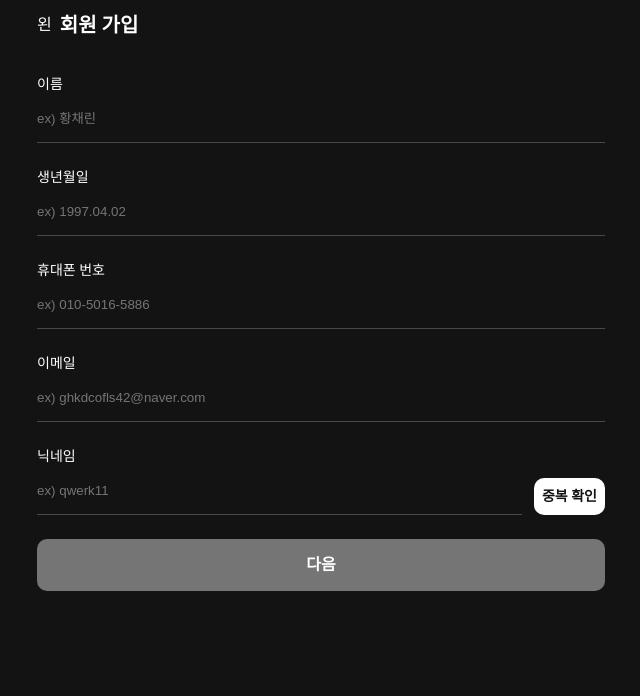
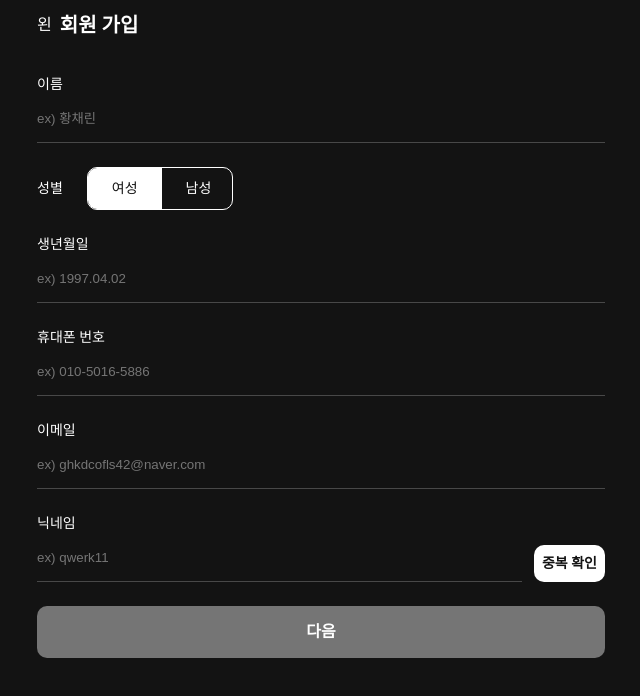
Before and after one commit to Qfeed-Dev/qfeed-client-web, a Next.js app: page /sign-up/default in a window 1280 px wide. Shown: the top 696 px of the page, without its empty margins (319-959 px from the left). Built offline with nearby package versions, Linux system fonts and the light colour scheme.

Commit message:
feat: add gender toggle

```diff
--- a/src/components/pages/sign-up/default.tsx
+++ b/src/components/pages/sign-up/default.tsx
@@ -5,6 +5,7 @@ import ButtonFillSmall from "src/components/buttons/button-fill-small";
 import Flex from "src/components/common/Flex";
 import InputLine from "src/components/inputs/input-line";
 import NavigationTop from "src/components/navigations/navigation-top";
+import ButtonGenderSelect from "src/components/sign-up/button-gender-select";
 import { useInput } from "src/hooks/common/useInput";
 
 const SignIn = () => {
@@ -29,6 +30,7 @@ const SignIn = () => {
                     label="이름"
                     placeholder="ex) 황채린"
                 />
+                <ButtonGenderSelect />
                 <InputLine
                     value={birthday.value}
                     onChange={birthday.handleChangeInput}
--- /dev/null
+++ b/src/components/sign-up/button-gender-select.tsx
@@ -0,0 +1,71 @@
+"use client";
+
+import { useState } from "react";
+import styled from "styled-components";
+import Text from "../common/Text";
+import Flex from "../common/Flex";
+import { colors, theme } from "styles/theme";
+
+export type ButtonState = "active" | "disabled";
+
+const TEXT_COLOR = {
+    default: {
+        active: theme.colors.light_qblack,
+        disabled: theme.colors.light_qwhite
+    }
+};
+
+const BUTTON_COLOR = {
+    default: {
+        active: theme.colors.light_qwhite,
+        disabled: ""
+    }
+};
+
+const ButtonGenderSelect = () => {
+    const [selected, setSelected] = useState<string>("여성");
+
+    return (
+        <Flex justify="start" gap={24}>
+            <Text typo="Subtitle1r">성별</Text>
+            <ButtonWrapper>
+                <Button
+                    state={selected === "여성" ? "active" : "disabled"}
+                    onClick={() => setSelected("여성")}
+                >
+                    <Text typo="Subtitle1r">여성</Text>
+                </Button>
+                <Button
+                    state={selected === "남성" ? "active" : "disabled"}
+                    onClick={() => setSelected("남성")}
+                >
+                    <Text typo="Subtitle1r">남성</Text>
+                </Button>
+            </ButtonWrapper>
+        </Flex>
+    );
+};
+
+const ButtonWrapper = styled.div`
+    width: 146px;
+    display: flex;
+
+    border: 1px solid ${colors.light_qwhite};
+    border-radius: 10px;
+    overflow: hidden;
+`;
+
+const Button = styled.button<{
+    state: ButtonState;
+}>`
+    width: 100%;
+    padding: 0.62rem 1.5rem;
+
+    text-align: center;
+    color: ${({ state }) => TEXT_COLOR.default[state]};
+    background: ${({ state }) => BUTTON_COLOR.default[state]};
+
+    white-space: nowrap;
+`;
+
+export default ButtonGenderSelect;
```
Also changed, not shown: src/constants/button-states.ts (added, +17 -0 lines).
